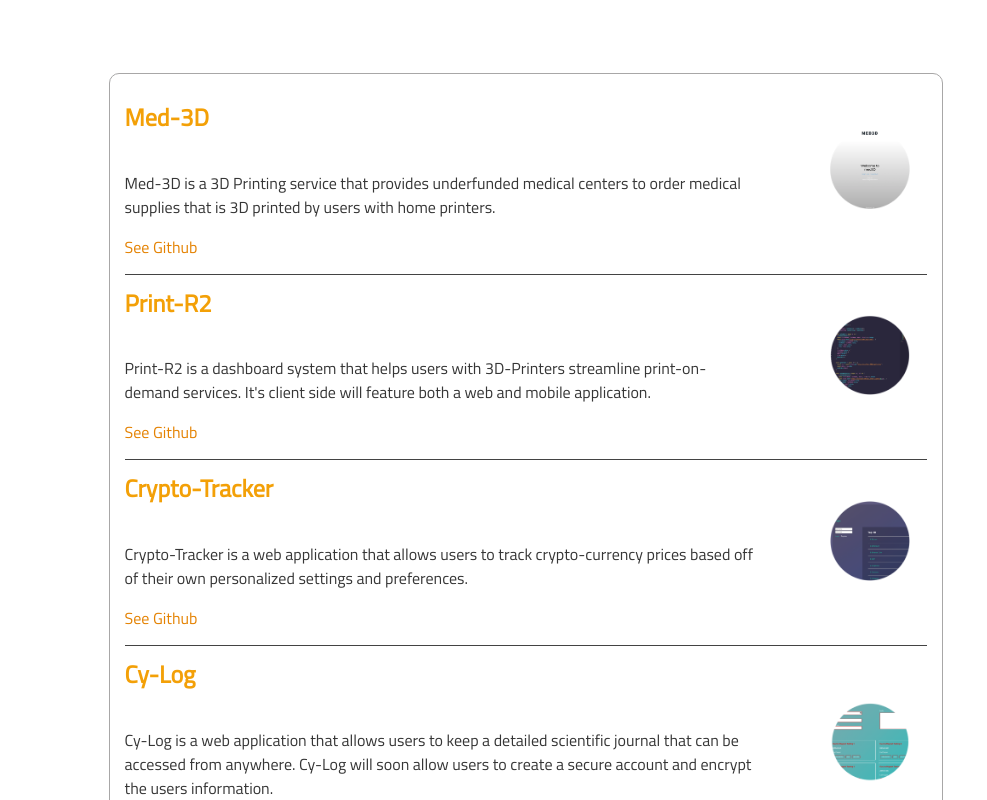
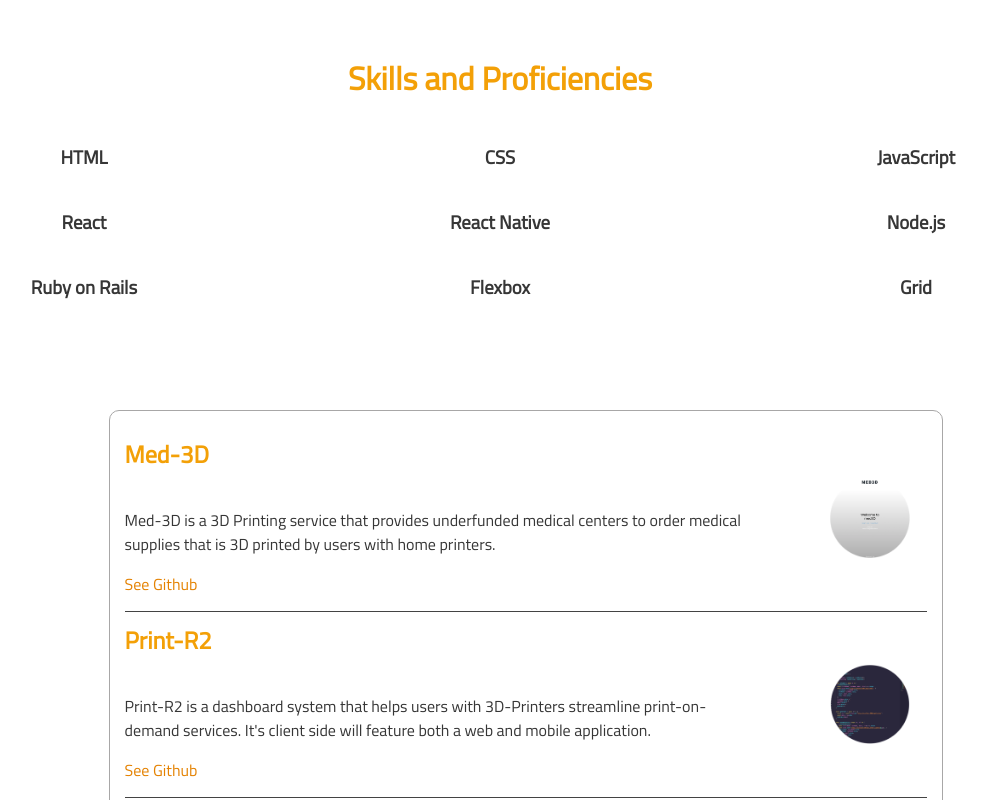
Before and after one commit to mholmberg13/matthewholmberg2, a React (Create React App) app: page /webdevelopment in a window 1280 px wide. Shown: the part 1020-1820 px from the top of the page, without its empty margins (140-1127 px from the left). Built offline with nearby package versions, Linux system fonts and the light colour scheme.

Commit message:
Added horizontal  Skills component.

```diff
--- a/src/App.css
+++ b/src/App.css
@@ -342,6 +342,25 @@
   width: 100%;
 }
 
+/* Skills */
+
+.Skills {
+  width: 100%;
+  display: flex;
+  flex-direction: row;
+  flex-wrap: wrap;
+  justify-content: space-evenly;
+  margin-top: 50px;
+}
+
+.Skills h1 {
+  width: 100%;
+}
+
+.Skills h3 {
+  width: 30%;
+}
+
 /* Portfolio Display */
 
 .port-display-container {
@@ -379,7 +398,7 @@
 }
 
 .port-card h2 {
-  margin-top: 10px;
+  margin-top: 10px  ;
 }
 
 .port-card p {
@@ -420,7 +439,7 @@
 .icon-container {
   width: 80px;
   height: 80px;
-  margin-top: 5%;
+  align-self: center;
 }
 
 .icon-container img {
@@ -429,7 +448,7 @@
 }
 
 .port-card-container-alt .icon-container {
-  margin-top: 7%;
+  align-self: center;
 }
 
 .port-card-container:hover .icon-container {
@@ -437,7 +456,7 @@
   height: 160px;
   margin-left: 7%;
   margin-right: -7%;
-  margin-top: 6%;
+  align-self: center;
   transition-duration: 0.3s;
 }
 
@@ -446,7 +465,7 @@
   height: 160px;
   margin-left: 7%;
   margin-right: -7%;
-  margin-top: 9%;
+  align-self: center;
   transition-duration: 0.3s;
 }
 
--- /dev/null
+++ b/src/components/Skills.js
@@ -0,0 +1,22 @@
+import React from 'react';
+
+class Skills extends React.Component {
+    render () {
+        return (
+            <div className='Skills'>
+                <h1>Skills and Proficiencies</h1>
+                <h3>HTML</h3>
+                <h3>CSS</h3>
+                <h3>JavaScript</h3>
+                <h3>React</h3>
+                <h3>React Native</h3>
+                <h3>Node.js</h3>
+                <h3>Ruby on Rails</h3>
+                <h3>Flexbox</h3>
+                <h3>Grid</h3>
+            </div>
+        )
+    }
+}
+
+export default Skills;
--- a/src/components/WebDev.js
+++ b/src/components/WebDev.js
@@ -3,6 +3,7 @@ import BannerImage from '../img/Web-banner.png';
 import Laptop from '../img/computer.png';
 import PortIntro from '../img/port-intro.png';
 import PortDisplay from './PortDisplay.js';
+import Skills from './Skills.js';
 
 class WebDev extends React.Component {
     render () {
@@ -40,20 +41,8 @@ class WebDev extends React.Component {
                                 <img className='port-intro-img' src={PortIntro}/>
                             </div>
                         </div>
+                        <Skills/>
                         <PortDisplay/>
-                        <div className='skills'>
-                            <h1>Skills</h1>
-                            <ul>
-                                <li>JavaScript</li>
-                                <li>React</li>
-                                <li>HTML</li>
-                                <li>CSS</li>
-                                <li>Node.js</li>
-                                <li>Ruby on Rails</li>
-                                <li>Git Management</li>
-                                <li>Flexbox</li>
-                            </ul>
-                        </div>
                     </div>
                 </div>
 
```
